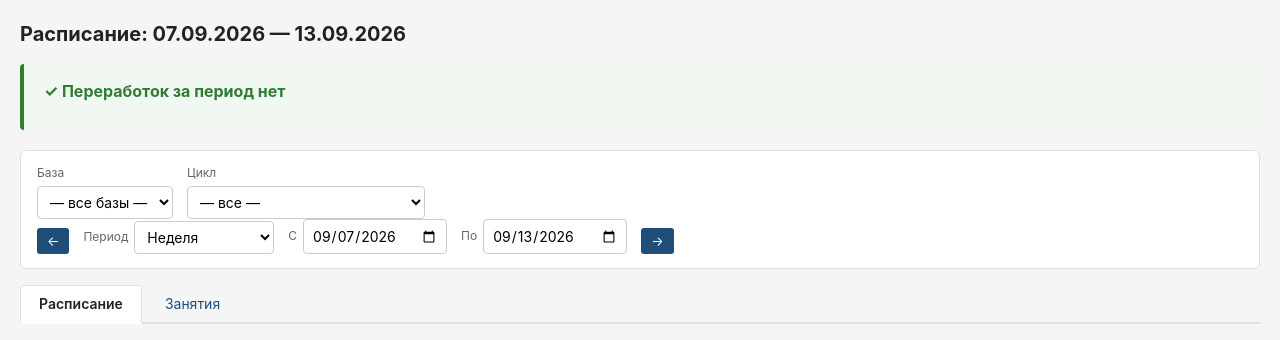
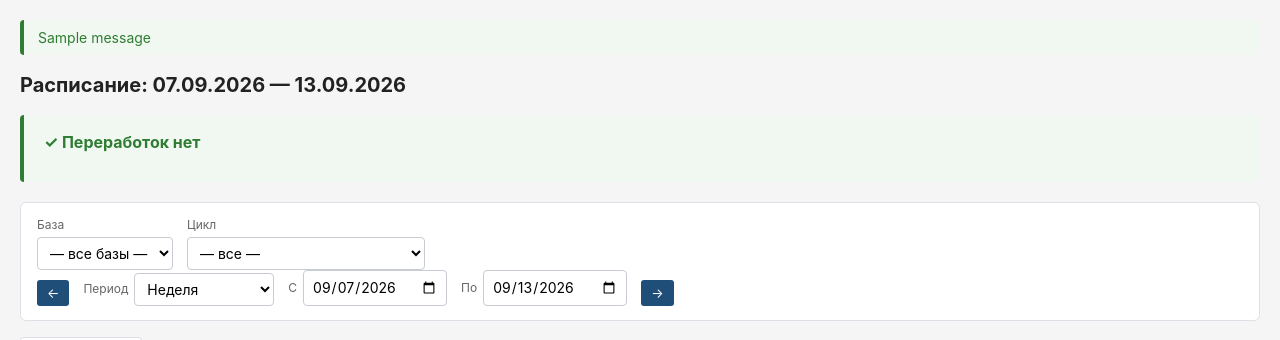
Before and after one commit to jdoe058/odpo, a Django app: page / in a window 1280 px wide. Shown: the part 44-384 px from the top of the page. Run offline with Django 5.2, Linux system fonts and the light colour scheme; a user stored in the database is signed in; tables that the repository leaves empty hold one stand-in row (values such as "Sample post"); one stand-in notice (Sample message) is shown.

Commit message:
feat(templates): рендерить messages и переработки по трём масштабам

```diff
--- a/timetable/static/timetable/css/base.css
+++ b/timetable/static/timetable/css/base.css
@@ -284,3 +284,36 @@ form.lesson-form .actions button {
   font: inherit;
 }
 form.lesson-form .actions button:hover { background: #163a5a; }
+
+/* ===================== Сообщения ===================== */
+ul.messages {
+  list-style: none;
+  margin: 0 0 16px;
+  padding: 0;
+}
+ul.messages li {
+  padding: 8px 14px;
+  border-radius: 4px;
+  margin-bottom: 8px;
+  border-left: 4px solid #1f4e79;
+  background: #eef2f6;
+}
+ul.messages li.error {
+  border-left-color: #b00020;
+  background: #fdecec;
+  color: #b00020;
+}
+ul.messages li.success {
+  border-left-color: #2e7d32;
+  background: #f1f8f1;
+  color: #2e7d32;
+}
+
+/* ===================== Заголовки масштабов в блоке переработок ===== */
+.overtime-scope {
+  font-size: 14px;
+  margin: 12px 0 6px;
+  color: #666;
+  font-weight: 600;
+}
+.overtime-scope:first-of-type { margin-top: 0; }
--- a/timetable/templates/timetable/_overtime_block.html
+++ b/timetable/templates/timetable/_overtime_block.html
@@ -1,26 +1,30 @@
 {% if overtime %}
 <div class="overtime-box">
-<h2>⚠ Переработки за всё время</h2>
-  {% for o in overtime %}
+  <h2>⚠ Переработки в базе</h2>
+  {% for label, employees in overtime %}
+    <h3 class="overtime-scope">За {{ label }}</h3>
+    {% for o in employees %}
       <div class="overtime-emp">
         <div class="overtime-header">
           <b>{{ o.employee.short_name }}</b>
           — суммарная переработка <b class="excess">+{{ o.total_excess }} ч</b>
-        за {{ o.days_count }} дн. (лимит {{ o.limit }} ч/день)
+          за {{ o.periods_count }} период(ов) (лимит {{ o.limit }} ч)
         </div>
         <ul class="overtime-days">
-        {% for d in o.days %}
+          {% for item in o.items %}
             <li>
-            {{ d.date|date:"d.m.Y" }} ({{ d.date|date:"D" }}) —
-            {{ d.hours }} ч, <span class="excess">+{{ d.excess }} ч</span> сверх лимита
+              {{ item.period_start|date:"d.m.Y" }}{% if item.period_end != item.period_start %}–{{ item.period_end|date:"d.m.Y" }}{% endif %} —
+              {{ item.hours }} ч,
+              <span class="excess">+{{ item.excess }} ч</span> сверх лимита
             </li>
           {% endfor %}
         </ul>
       </div>
     {% endfor %}
+  {% endfor %}
 </div>
 {% else %}
 <div class="overtime-box overtime-ok">
-  <h2>✓ Переработок за период нет</h2>
+  <h2>✓ Переработок нет</h2>
 </div>
 {% endif %}
--- a/timetable/templates/timetable/base.html
+++ b/timetable/templates/timetable/base.html
@@ -31,6 +31,13 @@
   </span>
 </header>
   <main>
+    {% if messages %}
+      <ul class="messages">
+        {% for m in messages %}
+          <li class="{{ m.tags }}">{{ m }}</li>
+        {% endfor %}
+      </ul>
+    {% endif %}
     {% block content %}{% endblock %}
   </main>
 </body>
```
Lines whose indentation alone changed are shown as unchanged.
